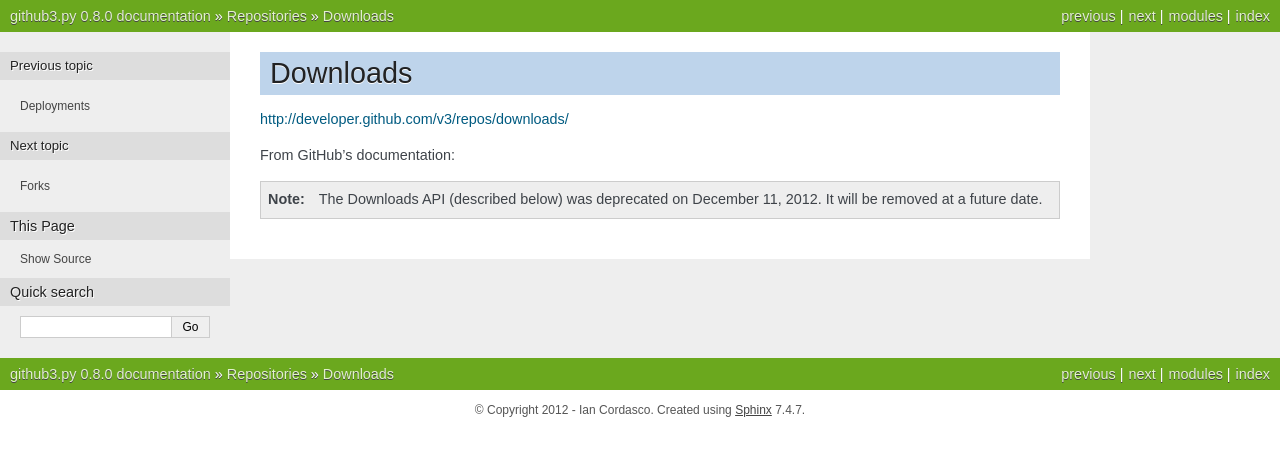
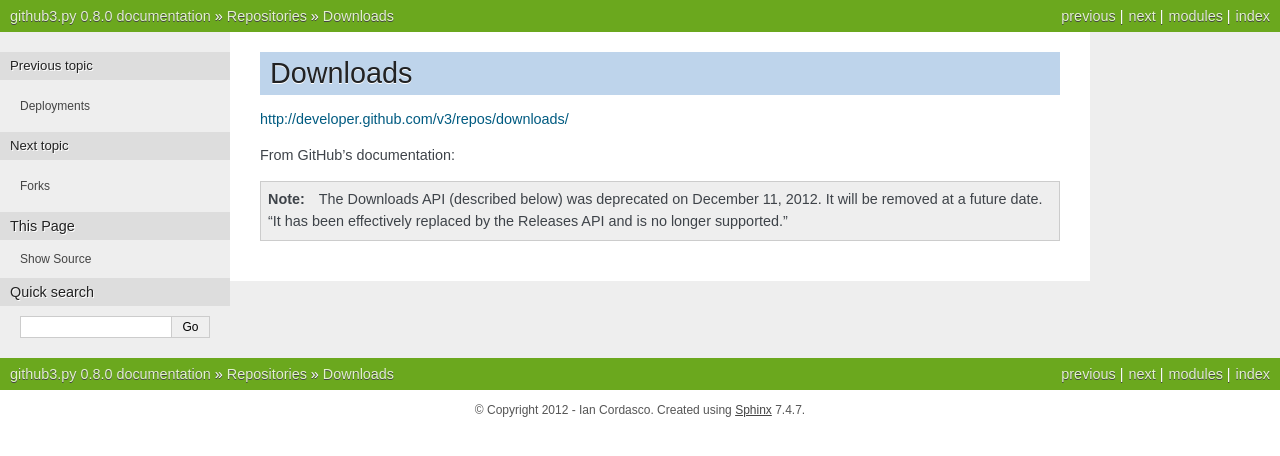
Before and after one commit to sigmavirus24/github3.py, a Sphinx documentation site: the page built from docs/gh/repos/downloads.rst, in a window 1280 px wide. Shown: the top 456 px of the page. Built offline with Sphinx 7.4.7, drawn with Linux system fonts in a browser that asks for light colours.

Commit message:
wording per Ian

```diff
--- a/docs/gh/repos/downloads.rst
+++ b/docs/gh/repos/downloads.rst
@@ -7,4 +7,4 @@ From GitHub's documentation:
 
 .. note::
 
-        The Downloads API (described below) was deprecated on December 11, 2012. It will be removed at a future date.
+        The Downloads API (described below) was deprecated on December 11, 2012. It will be removed at a future date. "It has been effectively replaced by the Releases API and is no longer supported."
```
